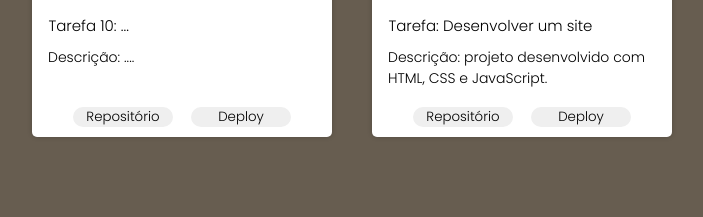
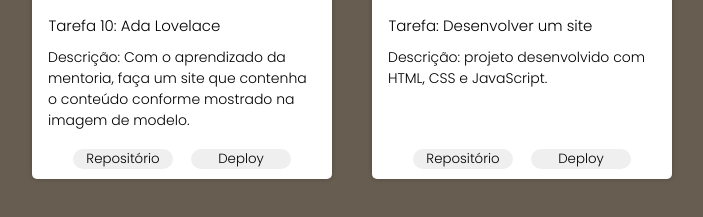
Before and after one commit to fernandadiasm/tasksDescodificadas, a plain HTML site: page index.html in a window 1280 px wide. Shown: the part 789-1006 px from the top of the page, without its empty margins (288-991 px from the left). Before the commit the page ends 978 px from the top, so only its background shows below. Drawn offline with Linux system fonts and the light colour scheme.

Commit message:
feat: :sparkles: adiciono tarefa 10

```diff
--- a/index.html
+++ b/index.html
@@ -49,13 +49,13 @@
 
             <div class="card">
                 <img src="./public/preview-4.png">
-                <h2>Tarefa 10: ...</h2>
-                <p>Descrição: ....</p>
+                <h2>Tarefa 10: Ada Lovelace</h2>
+                <p>Descrição: Com o aprendizado da mentoria, faça um site que contenha o conteúdo conforme mostrado na imagem de modelo.</p>
                 <div class="opcoes-card">
                     <a target="_blank" href="https://github.com/fernandadiasm/tasksDescodificadas/tree/main/pages/11">
                         <button>Repositório</button>
                     </a>
-                    <a target="_blank" href="pages/10/tarefa10.html">
+                    <a target="_blank" href="pages/11/tarefa11.html">
                         <button>Deploy </button>
                     </a>
                 </div>
```
